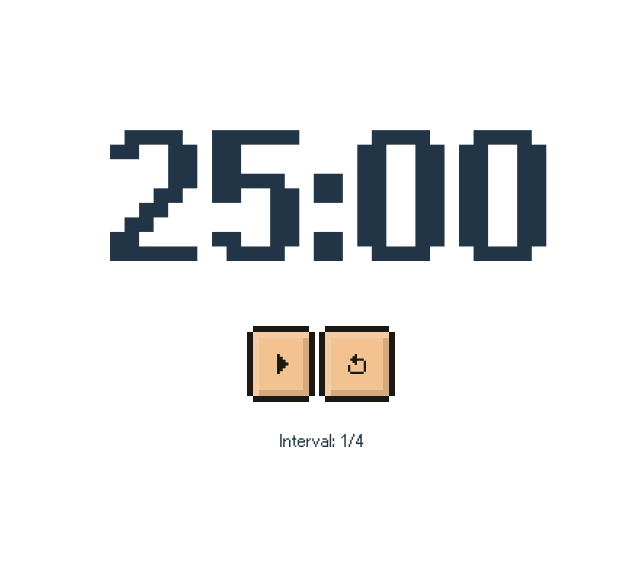
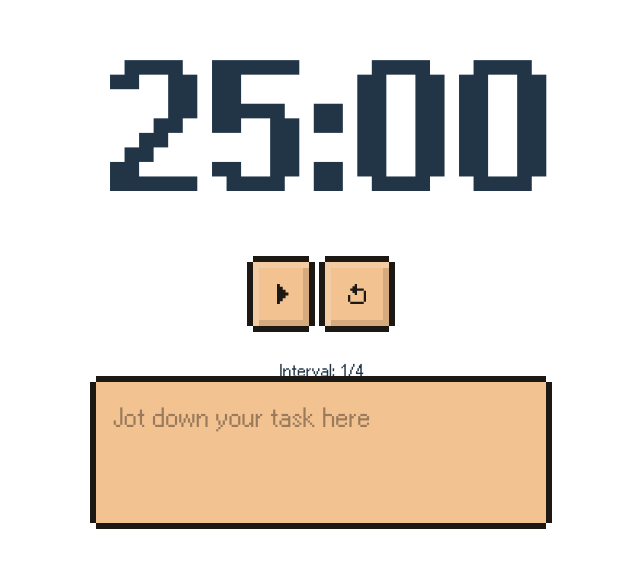
Before and after one commit to 76tebe/komodoro, a React (Vite) app: page / in a window 1280 px wide. Shown: the part 156-724 px from the top of the page, without its empty margins (319-959 px from the left). Built offline with nearby package versions, Linux system fonts and the light colour scheme.

Commit message:
feat: add Notes

```diff
--- a/src/App.jsx
+++ b/src/App.jsx
@@ -2,6 +2,7 @@ import React, { useEffect, useMemo, useRef, useState } from "react";
 import "./App.css";
 import useLocalStorage from "./hooks/useLocalStorage";
 import Timer from "./components/Timer";
+import Notes from "./components/Notes";
 import sfxUrl from "./assets/audio/nakime_biwa.m4a";
 
 function App() {
@@ -89,7 +90,10 @@ function App() {
         musicKey={music}
         musicVolume={volume}
       />
+      <p>
       Interval: {currentInterval}/{intervals}
+      </p>
+      <Notes value={notes} onChange={setNotes} />
     </>
   );
 }
--- a/src/components/Button.jsx
+++ b/src/components/Button.jsx
@@ -1,9 +1,12 @@
 import ButtonBase from "@mui/material/ButtonBase";
 import theme from "../theme/theme";
 
-export default function Button({ children, iconOnly=false, ...props }) {
+export default function Button({ children, iconOnly = false, ...props }) {
   return (
-        <ButtonBase {...props} disableRipple={true} sx={{
+    <ButtonBase
+      {...props}
+      disableRipple={true}
+      sx={{
         position: "relative",
         height: "4rem",
         minWidth: `${iconOnly == true ? "4rem" : "auto"}`,
@@ -11,35 +14,40 @@ export default function Button({ children, iconOnly=false, ...props }) {
         gap: "12px",
         backgroundColor: theme.palette.komodoro.bgPrimary,
         color: theme.palette.komodoro.accent,
+        fontSize: "1.5rem",
         fontWeight: "700",
+        lineHeight: "1.5",
         borderRadius: "0px",
         boxShadow: `inset 6px 6px 0 0 ${theme.palette.komodoro.shadeLight}, inset -6px -6px 0 0 ${theme.palette.komodoro.shadeDark}`,
-            transitionDuration: '0s',
-            '&:hover': {
+        transitionDuration: "0s",
+        "&:hover": {
           boxShadow: `inset 6px 6px 0 0 ${theme.palette.komodoro.shadeLight}, inset -6px -6px 0 0 ${theme.palette.komodoro.shadeDark}`,
         },
-            '&:active': {
+        "&:active": {
           boxShadow: `inset 6px 6px 0 0 ${theme.palette.komodoro.shadeDark}`,
         },
-            '&:before, &:after': {
+        "&:before, &:after": {
           content: `''`,
           position: "absolute",
           width: "100%",
           height: "100%",
-                boxSizing: "content-box"
+          boxSizing: "content-box",
         },
-            '&:before': {
+        "&:before": {
           top: "-6px",
           left: "0",
           borderTop: `6px ${theme.palette.komodoro.accent} solid`,
-                borderBottom: `6px ${theme.palette.komodoro.accent} solid`
+          borderBottom: `6px ${theme.palette.komodoro.accent} solid`,
         },
-            '&:after': {
+        "&:after": {
           top: "0",
           left: "-6px",
           borderLeft: `6px ${theme.palette.komodoro.accent} solid`,
-                borderRight: `6px ${theme.palette.komodoro.accent} solid`
+          borderRight: `6px ${theme.palette.komodoro.accent} solid`,
         },
-         }}>{children}</ButtonBase>
-    )
+      }}
+    >
+      {children}
+    </ButtonBase>
+  );
 }
--- /dev/null
+++ b/src/components/Notes.jsx
@@ -0,0 +1,63 @@
+import TextareaAutosize from "@mui/material/TextareaAutosize";
+import theme from "../theme/theme";
+import { styled } from "@mui/material/styles";
+import { TextField } from "@mui/material";
+
+const StyledTextArea = styled(TextField)(({ theme }) => ({
+  position: "relative",
+  width: "100%",
+  padding: "12px 16px",
+  backgroundColor: theme.palette.komodoro.bgPrimary,
+  color: theme.palette.komodoro.accent,
+  borderRadius: "0px",
+  transitionDuration: "0s",
+  border: "none",
+  "&:before, &:after": {
+    content: '""',
+    position: "absolute",
+    width: "100%",
+    height: "100%",
+    boxSizing: "content-box",
+    pointerEvents: "none",
+  },
+  "&:before": {
+    top: "-6px",
+    left: "0",
+    borderTop: `6px ${theme.palette.komodoro.accent} solid`,
+    borderBottom: `6px ${theme.palette.komodoro.accent} solid`,
+  },
+  "&:after": {
+    top: "0",
+    left: "-6px",
+    borderLeft: `6px ${theme.palette.komodoro.accent} solid`,
+    borderRight: `6px ${theme.palette.komodoro.accent} solid`,
+  },
+}));
+
+export default function Notes({ value, onChange }) {
+  return (
+    <StyledTextArea
+      multiline
+      variant="standard"
+      aria-label="notes"
+      placeholder="Jot down your task here"
+      rows={3}
+      value={value}
+      onChange={(e) => onChange(e.target.value)}
+      sx={{
+        "& .MuiInput-root": {
+          fontSize: "1.5rem",
+          lineHeight: "1.5",
+          "&:before, &:after": {
+            border: "none",
+          },
+          "&:hover": {
+            "&:before": {
+              border: "none",
+            },
+          },
+        },
+      }}
+    />
+  );
+}
--- a/src/index.css
+++ b/src/index.css
@@ -6,7 +6,7 @@
 
   color-scheme: light dark;
   color: rgba(255, 255, 255, 0.87);
-  background-color: #242424;
+  background-color: #d3b587;
 
   font-synthesis: none;
   text-rendering: optimizeLegibility;
```
Lines whose indentation alone changed are shown as unchanged.
